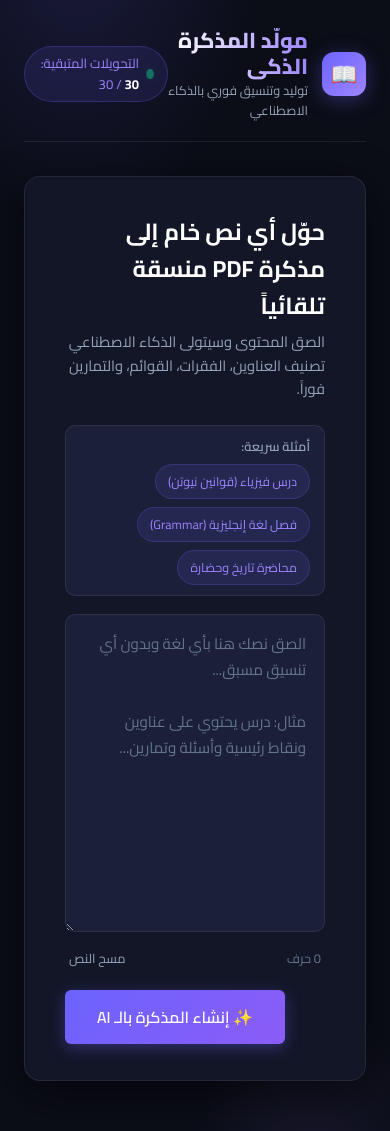
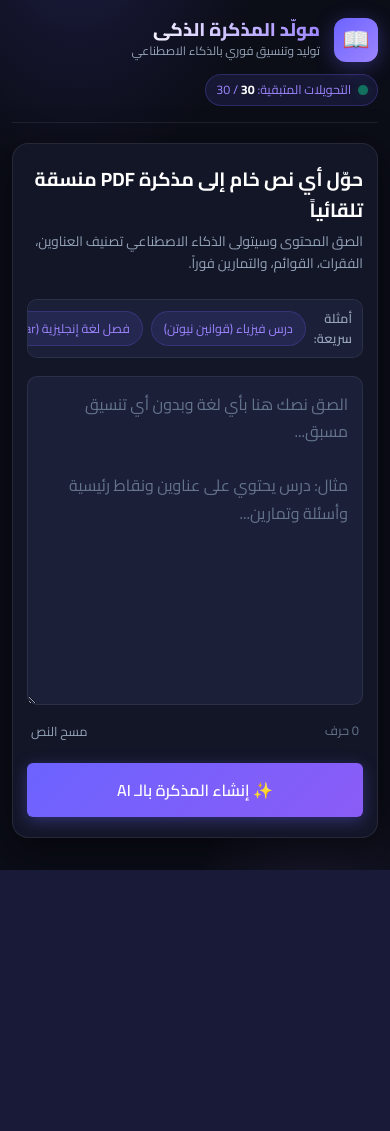
Before and after one commit to almahy20/AI-Booklet, a Flask app: page / in a window 390 px wide. After the commit the page ends 870 px from the top, so only its background shows below. Run offline with Flask 3, Linux system fonts and the light colour scheme.

Commit message:
Optimize UI for mobile: responsive tabs, touch targets, and mobile layout

```diff
--- a/static/style.css
+++ b/static/style.css
@@ -702,3 +702,202 @@ textarea::placeholder {
   from { opacity: 0; transform: translateY(6px); }
   to   { opacity: 1; transform: translateY(0); }
 }
+
+/* ─── Mobile Segmented Tab Bar ──────────── */
+.mobile-tabs-bar {
+  display: none;
+  background: var(--surface);
+  border: 1px solid var(--border);
+  border-radius: var(--radius-md);
+  padding: 4px;
+  margin-bottom: 14px;
+  gap: 6px;
+}
+
+.mobile-tab-btn {
+  flex: 1;
+  display: inline-flex;
+  align-items: center;
+  justify-content: center;
+  gap: 8px;
+  padding: 10px 12px;
+  border-radius: var(--radius-sm);
+  background: transparent;
+  border: none;
+  color: var(--text-dim);
+  font-family: 'Cairo', sans-serif;
+  font-size: 0.88rem;
+  font-weight: 600;
+  cursor: pointer;
+  transition: all 0.2s ease;
+  position: relative;
+}
+
+.mobile-tab-btn.active {
+  background: linear-gradient(135deg, var(--accent), #8b5cf6);
+  color: #ffffff;
+  box-shadow: 0 4px 14px rgba(108,99,255,0.35);
+}
+
+.tab-badge {
+  font-size: 0.7rem;
+  background: var(--green);
+  color: #fff;
+  padding: 2px 7px;
+  border-radius: 50px;
+  font-weight: 700;
+  animation: pulse 1.5s infinite;
+}
+
+/* ─── Comprehensive Mobile Responsive Design ─── */
+@media (max-width: 900px) {
+  .mobile-tabs-bar {
+    display: flex;
+  }
+
+  .workspace-grid {
+    grid-template-columns: 1fr;
+    gap: 12px;
+    min-height: auto;
+  }
+
+  .chat-card,
+  .preview-card {
+    height: calc(100dvh - 200px);
+    min-height: 480px;
+    padding: 16px;
+  }
+
+  .chat-card.mobile-hide,
+  .preview-card.mobile-hide {
+    display: none !important;
+  }
+
+  .suggestions-bar {
+    flex-wrap: nowrap;
+    overflow-x: auto;
+    max-height: none;
+    padding-bottom: 6px;
+    -webkit-overflow-scrolling: touch;
+    scrollbar-width: none;
+  }
+
+  .suggestions-bar::-webkit-scrollbar {
+    display: none;
+  }
+
+  .suggestions-bar .chip {
+    flex-shrink: 0;
+  }
+}
+
+@media (max-width: 640px) {
+  .app-container {
+    padding: 10px 12px 28px;
+  }
+
+  .top-nav {
+    flex-direction: column;
+    align-items: stretch;
+    gap: 12px;
+    padding: 8px 0 16px;
+    margin-bottom: 16px;
+  }
+
+  .top-nav .brand {
+    justify-content: flex-start;
+  }
+
+  .brand-title {
+    font-size: 1.15rem;
+  }
+
+  .brand-sub {
+    font-size: 0.75rem;
+  }
+
+  .nav-actions {
+    justify-content: space-between;
+    width: 100%;
+  }
+
+  .usage-badge {
+    font-size: 0.78rem;
+    padding: 5px 10px;
+  }
+
+  .input-card {
+    padding: 20px 14px;
+    margin: 4px 0;
+  }
+
+  .card-hero h2 {
+    font-size: 1.2rem;
+  }
+
+  .card-hero p {
+    font-size: 0.85rem;
+  }
+
+  .sample-prompts {
+    padding: 8px 10px;
+    flex-wrap: nowrap;
+    overflow-x: auto;
+    -webkit-overflow-scrolling: touch;
+    scrollbar-width: none;
+  }
+
+  .sample-prompts::-webkit-scrollbar {
+    display: none;
+  }
+
+  .sample-prompts .chip {
+    flex-shrink: 0;
+  }
+
+  textarea {
+    font-size: 16px; /* Prevents auto-zoom in iOS */
+    padding: 14px;
+    min-height: 180px;
+  }
+
+  .chat-input-box input {
+    font-size: 16px; /* Prevents auto-zoom in iOS */
+    padding: 10px 12px;
+  }
+
+  .btn-primary.btn-lg {
+    width: 100%;
+    padding: 12px 18px;
+  }
+
+  .chat-footer-actions {
+    flex-direction: column;
+    gap: 6px;
+  }
+
+  .chat-footer-actions .btn-primary,
+  .chat-footer-actions .btn-danger {
+    width: 100%;
+    justify-content: center;
+  }
+
+  .chat-card,
+  .preview-card {
+    height: calc(100dvh - 190px);
+    min-height: 420px;
+    padding: 12px;
+  }
+
+  .preview-header-meta {
+    gap: 6px;
+  }
+
+  .preview-title {
+    font-size: 0.82rem;
+    max-width: 120px;
+    white-space: nowrap;
+    overflow: hidden;
+    text-overflow: ellipsis;
+  }
+}
```
Also changed, not shown: templates/index.html (+61 -2 lines).
